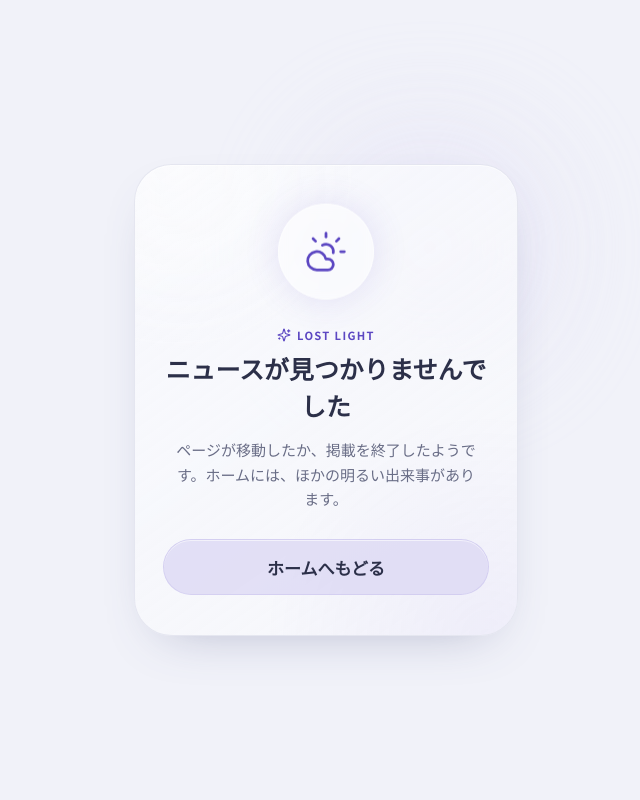
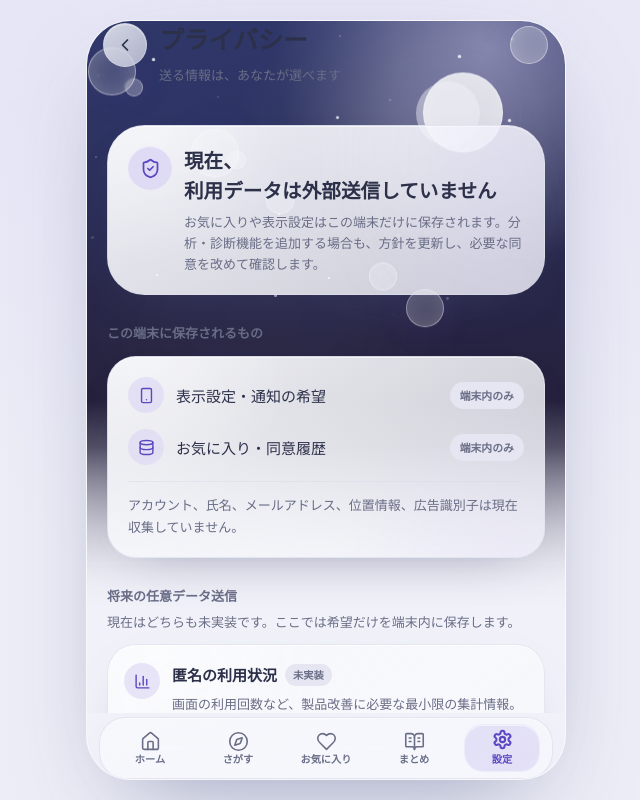
Before and after one commit to sunpotflower4460-cpu/Hot-news, a Next.js app: page /settings/privacy in a window 1280 px wide. Before the commit this address had no page. Shown: the whole page, without its empty margins (314-954 px from the left). Built offline with nearby package versions, Linux system fonts and the light colour scheme; a web font is replaced by a local one.

Commit message:
Add in-app privacy choices center

```diff
--- /dev/null
+++ b/src/app/(app)/settings/privacy/page.tsx
@@ -0,0 +1,177 @@
+'use client';
+
+import Link from 'next/link';
+import { BarChart3, Bug, ChevronRight, Database, ShieldCheck, Smartphone } from 'lucide-react';
+import { ResetAppDataButton } from '@/components/privacy/ResetAppDataButton';
+import { ScreenHeader } from '@/components/layout/ScreenHeader';
+import { Card } from '@/components/ui/Card';
+import { commercialConfig } from '@/config/commercial';
+import { usePrivacyStore, type ConsentChoice } from '@/lib/store/usePrivacyStore';
+import { useHydrated } from '@/lib/utils/useHydrated';
+import { cn } from '@/lib/utils/cn';
+
+export default function PrivacyChoicesPage() {
+  const hydrated = useHydrated();
+  const analytics = usePrivacyStore((state) => state.analytics);
+  const diagnostics = usePrivacyStore((state) => state.diagnostics);
+  const updatedAt = usePrivacyStore((state) => state.updatedAt);
+  const setAnalytics = usePrivacyStore((state) => state.setAnalytics);
+  const setDiagnostics = usePrivacyStore((state) => state.setDiagnostics);
+  const resetConsent = usePrivacyStore((state) => state.resetConsent);
+
+  return (
+    <div className="space-y-7 pb-10">
+      <ScreenHeader title="プライバシー" subtitle="送る情報は、あなたが選べます" back />
+
+      <section className="px-5">
+        <div className="soft-surface relative overflow-hidden rounded-panel px-5 py-5 shadow-soft">
+          <div className="absolute -right-10 -top-10 h-32 w-32 rounded-full bg-accent-soft/70 blur-3xl" />
+          <div className="relative flex items-start gap-3">
+            <span className="flex h-11 w-11 shrink-0 items-center justify-center rounded-full bg-accent-soft text-accent shadow-inner-light">
+              <ShieldCheck aria-hidden size={21} />
+            </span>
+            <div>
+              <h1 className="text-h2 font-bold text-text">現在、利用データは外部送信していません</h1>
+              <p className="mt-1 text-caption leading-relaxed text-muted">
+                お気に入りや表示設定はこの端末だけに保存されます。分析・診断機能を追加する場合も、方針を更新し、必要な同意を改めて確認します。
+              </p>
+            </div>
+          </div>
+        </div>
+      </section>
+
+      <section className="space-y-3 px-5">
+        <h2 className="text-caption font-bold text-muted">この端末に保存されるもの</h2>
+        <Card inset className="space-y-4">
+          <DataLine Icon={Smartphone} label="表示設定・通知の希望" value="端末内のみ" />
+          <DataLine Icon={Database} label="お気に入り・同意履歴" value="端末内のみ" />
+          <p className="border-t border-line/45 pt-3 text-caption leading-relaxed text-muted">
+            アカウント、氏名、メールアドレス、位置情報、広告識別子は現在収集していません。
+          </p>
+        </Card>
+      </section>
+
+      <section className="space-y-3 px-5">
+        <div>
+          <h2 className="text-caption font-bold text-muted">将来の任意データ送信</h2>
+          <p className="mt-1 text-caption leading-relaxed text-muted">
+            現在はどちらも未実装です。ここでは希望だけを端末内に保存します。
+          </p>
+        </div>
+        <Card className="divide-y divide-line/45">
+          <ConsentRow
+            Icon={BarChart3}
+            title="匿名の利用状況"
+            description="画面の利用回数など、製品改善に必要な最小限の集計情報。記事本文、URL、検索語、個人情報は送信対象にしません。"
+            active={commercialConfig.features.analytics}
+            choice={hydrated ? analytics : 'denied'}
+            onChange={setAnalytics}
+          />
+          <ConsentRow
+            Icon={Bug}
+            title="匿名の不具合診断"
+            description="クラッシュ種類やアプリバージョンなど。本文、閲覧履歴、入力内容、連絡先は送信対象にしません。"
+            active={commercialConfig.features.diagnostics}
+            choice={hydrated ? diagnostics : 'denied'}
+            onChange={setDiagnostics}
+          />
+        </Card>
+        {hydrated && updatedAt && (
+          <p className="text-right text-[0.68rem] text-muted/75">
+            最終更新：{new Date(updatedAt).toLocaleString('ja-JP')}
+          </p>
+        )}
+        <button
+          type="button"
+          onClick={resetConsent}
+          className="min-h-11 w-full rounded-pill text-caption font-semibold text-accent transition-colors hover:bg-accent-soft/55"
+        >
+          同意設定を初期状態に戻す
+        </button>
+      </section>
+
+      <section className="space-y-3 px-5">
+        <h2 className="text-caption font-bold text-muted">端末内データの管理</h2>
+        <Card inset>
+          <ResetAppDataButton />
+        </Card>
+      </section>
+
+      <section className="px-5">
+        <Link
+          href="/legal/privacy"
+          className="group flex min-h-14 items-center gap-3 rounded-card border border-line/55 bg-surface/70 px-4 shadow-inner-light"
+        >
+          <ShieldCheck aria-hidden size={18} className="text-accent" />
+          <span className="flex-1 text-body font-semibold text-text">プライバシーポリシーを読む</span>
+          <ChevronRight aria-hidden size={17} className="text-muted transition-transform group-hover:translate-x-0.5" />
+        </Link>
+      </section>
+    </div>
+  );
+}
+
+function DataLine({ Icon, label, value }: { Icon: typeof Smartphone; label: string; value: string }) {
+  return (
+    <div className="flex items-center gap-3">
+      <span className="flex h-9 w-9 items-center justify-center rounded-full bg-accent-soft/70 text-accent">
+        <Icon aria-hidden size={17} />
+      </span>
+      <span className="flex-1 text-body font-medium text-text">{label}</span>
+      <span className="rounded-pill bg-surface-2 px-2.5 py-1 text-[0.68rem] font-semibold text-muted">{value}</span>
+    </div>
+  );
+}
+
+function ConsentRow({
+  Icon,
+  title,
+  description,
+  active,
+  choice,
+  onChange,
+}: {
+  Icon: typeof BarChart3;
+  title: string;
+  description: string;
+  active: boolean;
+  choice: ConsentChoice;
+  onChange: (choice: ConsentChoice) => void;
+}) {
+  return (
+    <div className="space-y-3 px-4 py-4">
+      <div className="flex items-start gap-3">
+        <span className="mt-0.5 flex h-9 w-9 shrink-0 items-center justify-center rounded-full bg-accent-soft/70 text-accent">
+          <Icon aria-hidden size={17} />
+        </span>
+        <div className="min-w-0 flex-1">
+          <div className="flex flex-wrap items-center gap-2">
+            <p className="text-body font-semibold text-text">{title}</p>
+            <span className="rounded-pill bg-surface-2 px-2 py-0.5 text-[0.64rem] font-bold text-muted">
+              {active ? '提供中' : '未実装'}
+            </span>
+          </div>
+          <p className="mt-1 text-caption leading-relaxed text-muted">{description}</p>
+        </div>
+      </div>
+      <div className="grid grid-cols-2 gap-2 pl-12">
+        {(['denied', 'allowed'] as ConsentChoice[]).map((value) => (
+          <button
+            type="button"
+            key={value}
+            aria-pressed={choice === value}
+            onClick={() => onChange(value)}
+            className={cn(
+              'min-h-11 rounded-pill border px-3 text-caption font-semibold transition-all active:scale-95',
+              choice === value
+                ? 'border-transparent bg-accent-strong text-white shadow-glow'
+                : 'border-line/60 bg-surface text-muted',
+            )}
+          >
+            {value === 'allowed' ? '許可する' : '送信しない'}
+          </button>
+        ))}
+      </div>
+    </div>
+  );
+}
```
